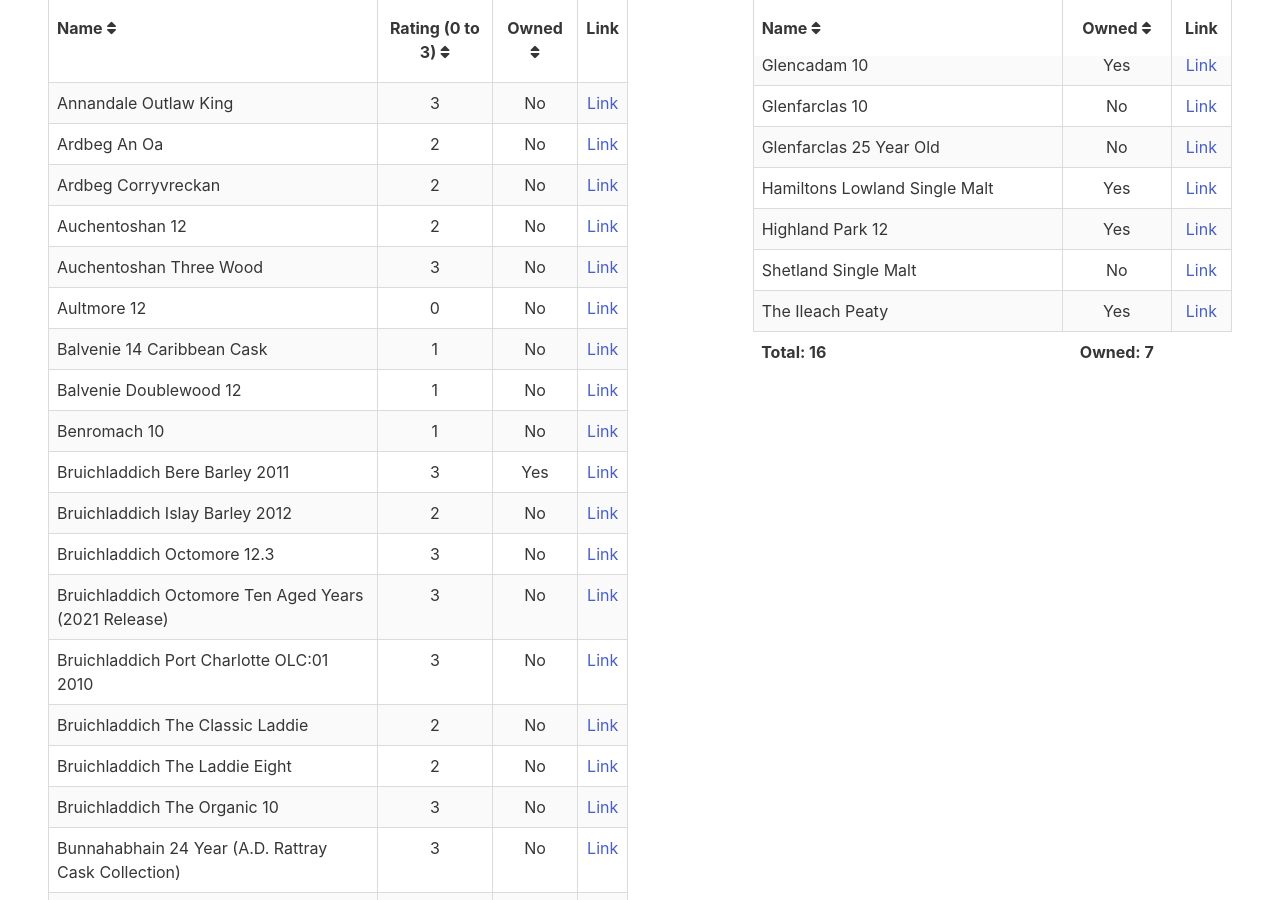
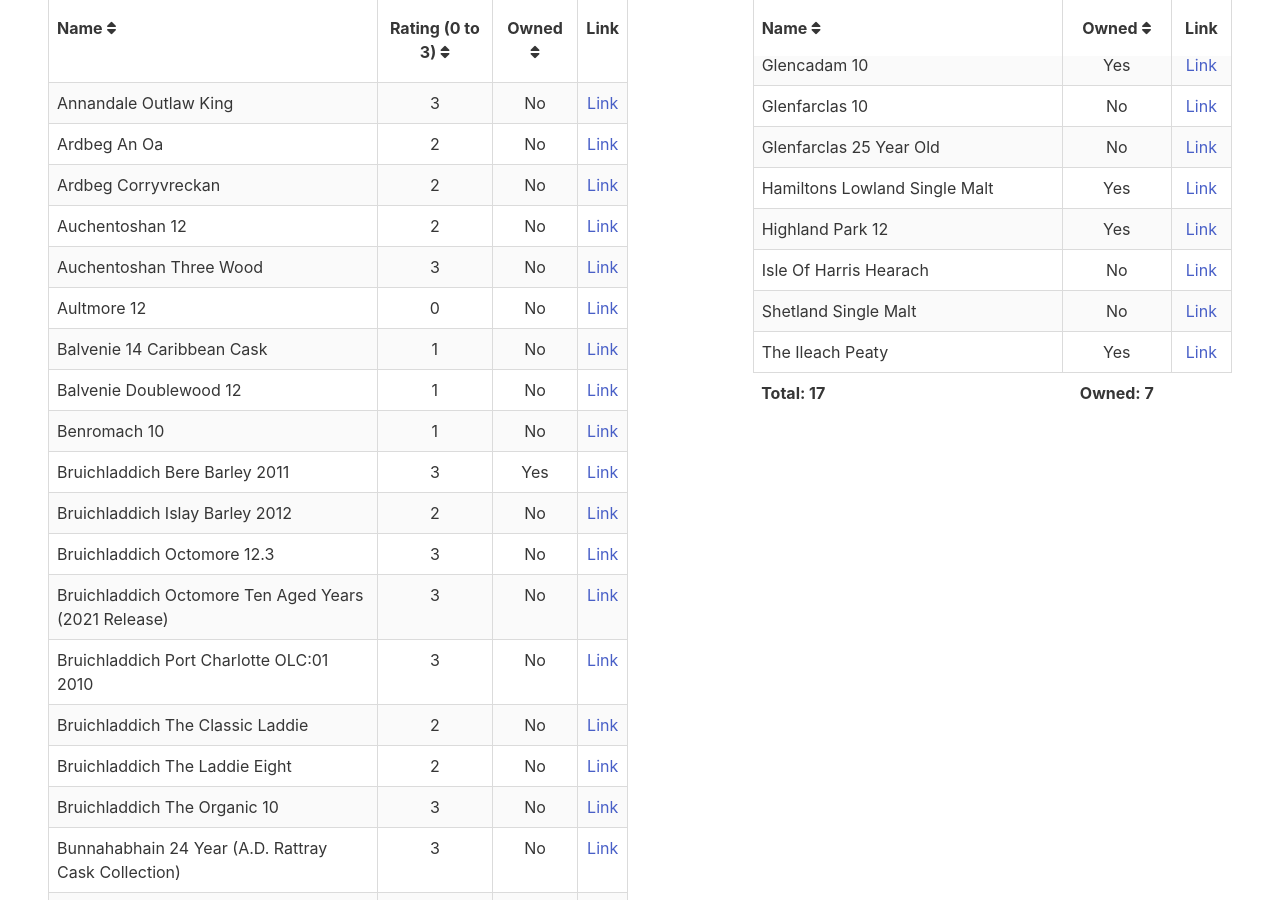
Before and after one commit to grega/whisky, a Jekyll site: the page built from scottish.html, in a window 1280 px wide and 900 px high, scrolled down 691 px. Built offline with Jekyll 4.4.1, drawn with Linux system fonts in a browser that asks for light colours; nearby versions of some CDN libraries.

Commit message:
Update to_try.yml

```diff
--- a/_data/scottish/to_try.yml
+++ b/_data/scottish/to_try.yml
@@ -21,3 +21,4 @@
   owned: true
 - name: Deanston 14 Organic
   owned: true
+- name: Isle of Harris Hearach
```
